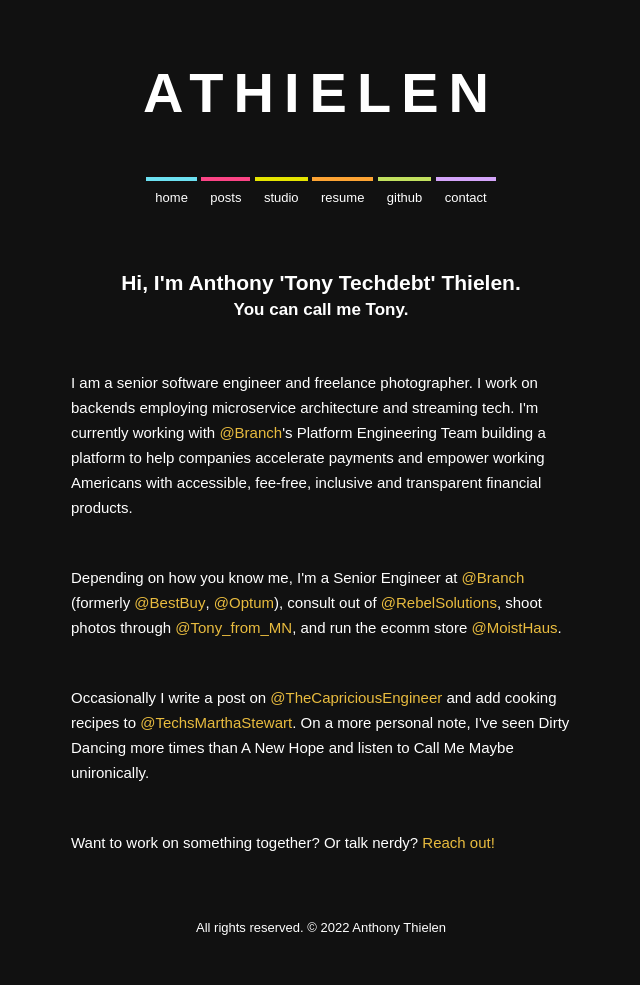
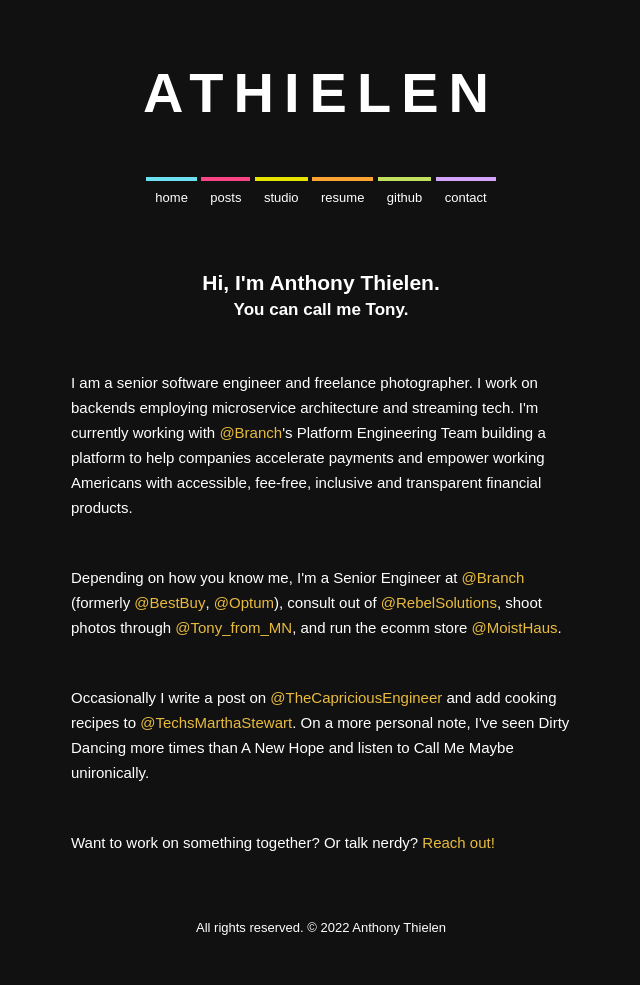
Before and after one commit to athielen/athielen.github.io, a Jekyll site: the page built from index.html, in a window 1280 px wide. Shown: the whole page, without its empty margins (319-959 px from the left). Built offline with Jekyll 4.4.1, drawn with Linux system fonts in a browser that asks for light colours.

Commit message:
Update index.html

```diff
--- a/index.html
+++ b/index.html
@@ -7,7 +7,7 @@
     <div id="tableRow">
 
     <section id="content">
-      <h2 style="padding-bottom: 0px; margin-bottom: 5px;">Hi, I'm Anthony 'Tony Techdebt' Thielen.</h2>
+      <h2 style="padding-bottom: 0px; margin-bottom: 5px;">Hi, I'm Anthony Thielen.</h2>
       <h3 style="padding-top: 0px; margin-top: 5px;">You can call me Tony.</h3>
       <br>
       <div class="text">
```
